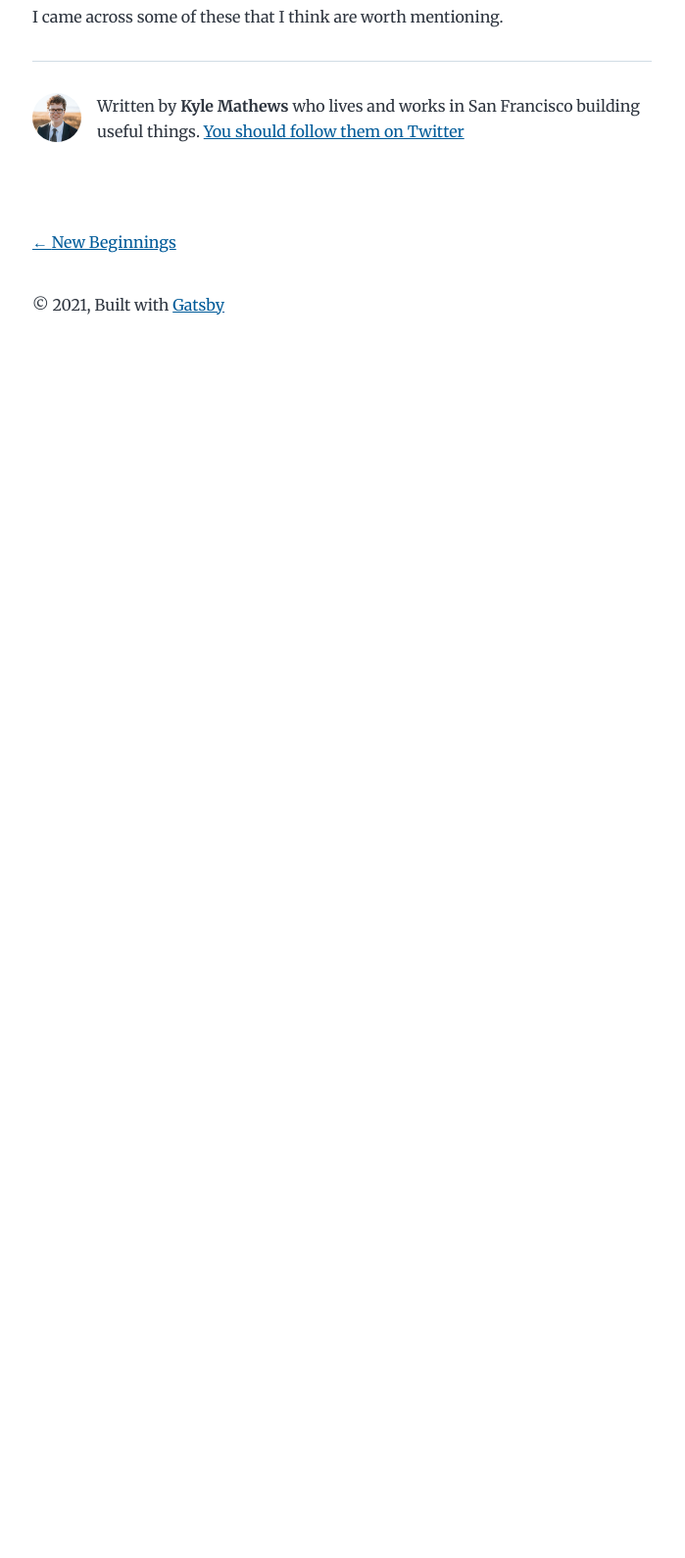
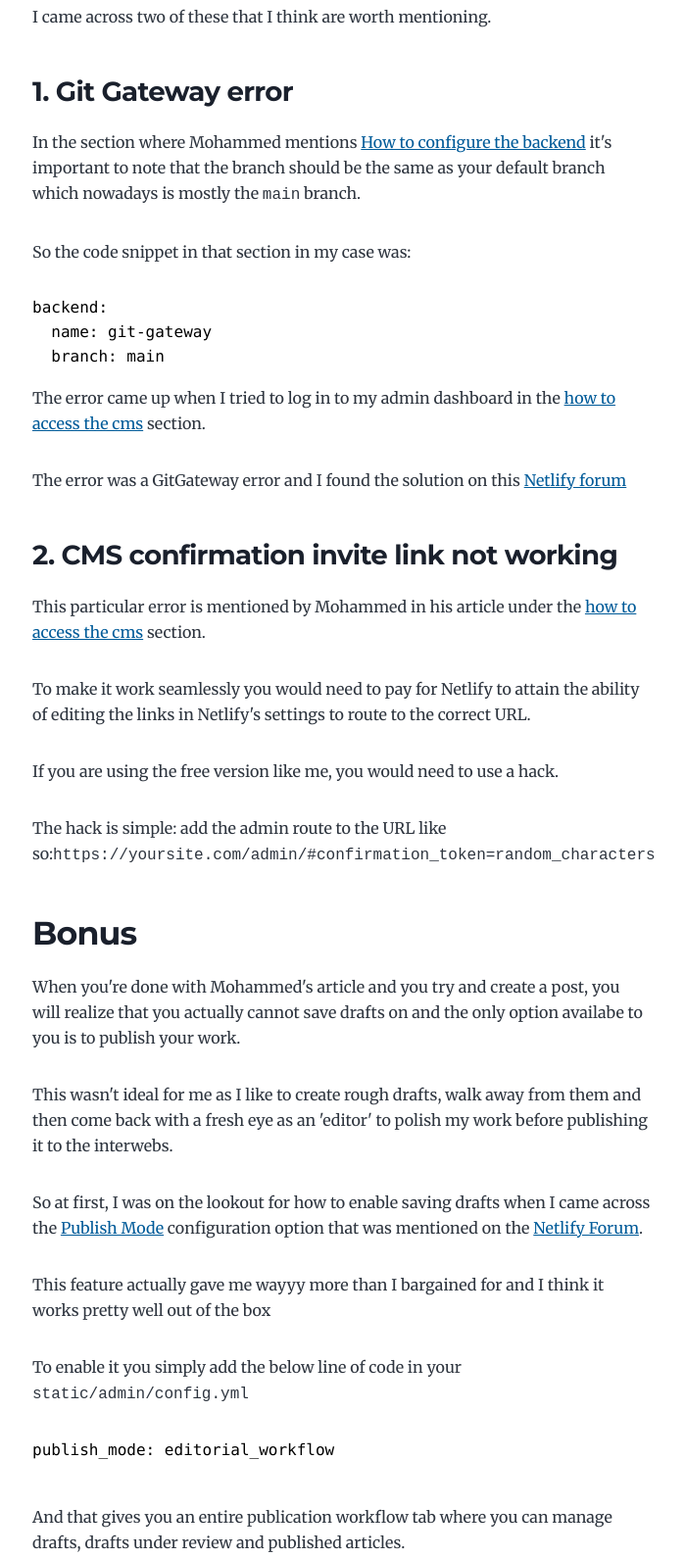
Before and after one commit to adrianmurage/adrianmurage-gatsby-blog, a Gatsby site: page /2021-11-21-switching-over-to-gatsby-and-netlify-cms-the-why-and-how-of-it-all/ in a window 1280 px wide. Shown: the part 1299-2889 px from the top of the page at 98% size, without its empty margins (291-990 px from the left). Before the commit the page ends 1686 px from the top, so only its background shows below. Built offline with nearby package versions, Linux system fonts and the light colour scheme; Gatsby itself is replaced by a stand-in of ours; some packages are replaced by stand-ins of ours; code samples lack their colours.

Commit message:
Update Blog “2021-11-21-switching-over-to-gatsby-and-netlify-cms-the-why-and-how-of-it-all”

````diff
--- a/content/blog/2021-11-21-switching-over-to-gatsby-and-netlify-cms-the-why-and-how-of-it-all.md
+++ b/content/blog/2021-11-21-switching-over-to-gatsby-and-netlify-cms-the-why-and-how-of-it-all.md
@@ -4,6 +4,8 @@
 date: 2021-11-21T09:49:41.566Z
 description: "Breakdown my exprience switching from Jekyll to Gatsby. "
 ---
+
+
 In this post, I'll be going over:
 
 * Why I am switching from Jekyll to Gatsby
@@ -24,4 +26,49 @@
 
 ## Setup gotchas
 
-I came across some of these that I think are worth mentioning.
+I came across two of these that I think are worth mentioning.
+
+### 1. Git Gateway error
+
+In the section where Mohammed mentions [How to configure the backend](https://www.freecodecamp.org/news/how-to-build-a-blog-with-gatsby-and-netlify-cms/#how-to-configure-the-back-end) it's important to note that the branch should be the same as your default branch which nowadays is mostly the `main` branch.
+
+So the code snippet in that section in my case was:
+
+```yaml
+backend:
+  name: git-gateway
+  branch: main
+```
+
+The error came up when I tried to log in to my admin dashboard in the [how to access the cms](https://www.freecodecamp.org/news/how-to-build-a-blog-with-gatsby-and-netlify-cms/#how-to-access-the-cms) section.
+
+The error was a GitGateway error and I found the solution on this [Netlify forum](https://answers.netlify.com/t/git-gateway-error/12220)
+
+### 2. CMS confirmation invite link not working
+
+This particular error is mentioned by Mohammed in his article under the [how to access the cms](https://www.freecodecamp.org/news/how-to-build-a-blog-with-gatsby-and-netlify-cms/#how-to-access-the-cms) section.
+
+To make it work seamlessly you would need to pay for Netlify to attain the ability of editing the links in Netlify's settings to route to the correct URL.
+
+If you are using the free version like me, you would need to use a hack.
+
+The hack is simple: add the admin route to the URL like so:`https://yoursite.com/admin/#confirmation_token=random_characters`
+
+## Bonus
+
+When you're done with Mohammed's article and you try and create a post, you will realize that you actually cannot save drafts on and the only option availabe to you is to publish your work.
+
+This wasn't ideal for me as I like to create rough drafts, walk away from them and then come back with a fresh eye as an 'editor' to polish my work before publishing it to the interwebs.
+
+So at first, I was on the lookout for how to enable saving drafts when I came across the [Publish Mode](https://www.netlifycms.org/docs/configuration-options/#publish-mode) configuration option that was mentioned on the [Netlify Forum](https://answers.netlify.com/t/solved-how-can-i-save-my-post-as-draft/2672/3).
+
+This feature actually gave me wayyy more than I bargained for and I think it works pretty well out of the box
+
+To enable it you simply add the below line of code in your `static/admin/config.yml`
+
+```yaml
+publish_mode: editorial_workflow
+```
+
+\
+And that gives you an entire publication workflow tab where you can manage drafts, drafts under review and published articles.
````
